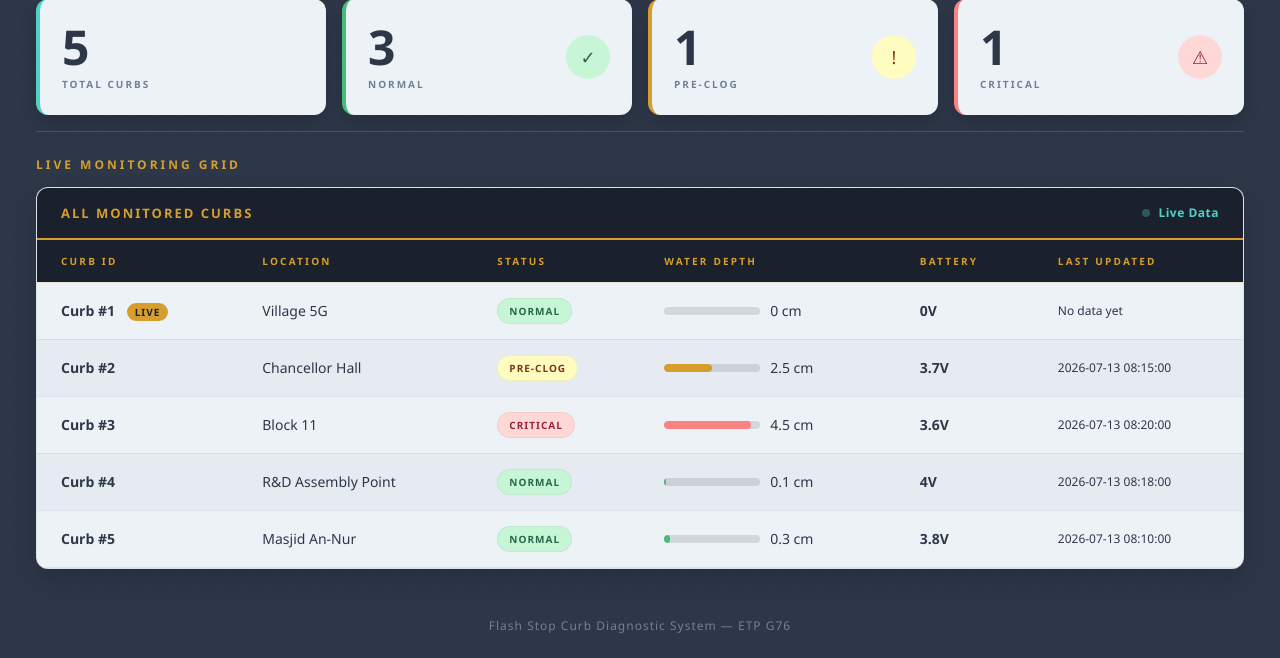
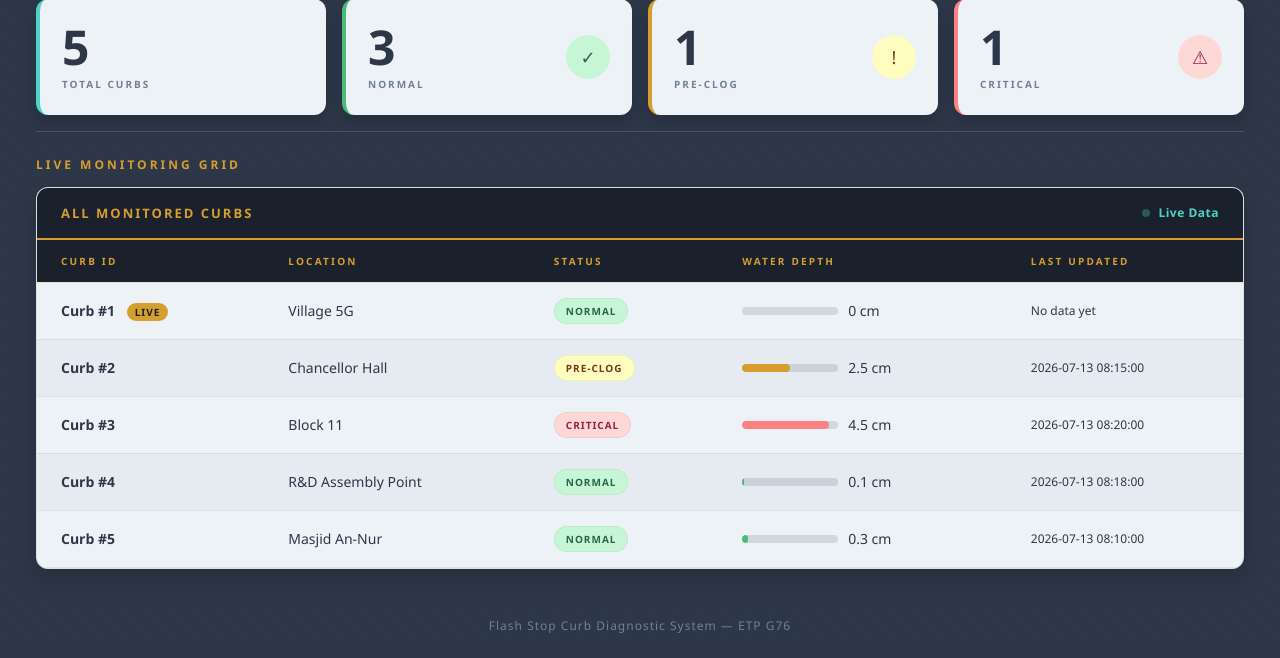
Before and after one commit to Rizwii/-flashstopcurb, a Flask app: page / in a window 1280 px wide. Shown: the part 159-817 px from the top of the page. Run offline with Flask 3, Linux system fonts and the light colour scheme; data that the repository does not hold is empty.

Commit message:
remove column from dashboard

```diff
--- a/templates/index.html
+++ b/templates/index.html
@@ -301,7 +301,6 @@
     .depth-bar-fill.CRITICAL { background-color: #FC8181; }
     .depth-bar-fill.PRE_CLOG { background-color: #D69E2E; }
 
-    .battery-text { color: #2D3748; font-weight: 700; }
     .timestamp    { color: #718096; font-size: 12px; }
 
     .footer {
@@ -381,12 +380,11 @@
             <th>Location</th>
             <th>Status</th>
             <th>Water Depth</th>
-            <th>Battery</th>
             <th>Last Updated</th>
           </tr>
         </thead>
         <tbody id="curb-table-body">
-          <tr><td colspan="6" style="text-align:center;color:#718096;padding:32px;">Loading...</td></tr>
+          <tr><td colspan="5" style="text-align:center;color:#718096;padding:32px;">Loading...</td></tr>
         </tbody>
       </table>
     </div>
@@ -455,14 +453,13 @@
             <td>${curb.location}</td>
             <td>${statusBadge(curb.state)}</td>
             <td>${depthBar(curb.depth_cm, curb.state)}</td>
-            <td class="battery-text">${curb.battery_v}V</td>
             <td class="timestamp">${curb.timestamp}</td>
           `;
           tbody.appendChild(row);
         });
       } catch (err) {
         document.getElementById('curb-table-body').innerHTML =
-          '<tr><td colspan="6" style="text-align:center;color:#FC8181;padding:32px;">Failed to load data — check server</td></tr>';
+          '<tr><td colspan="5" style="text-align:center;color:#FC8181;padding:32px;">Failed to load data — check server</td></tr>';
       }
     }
 
```
